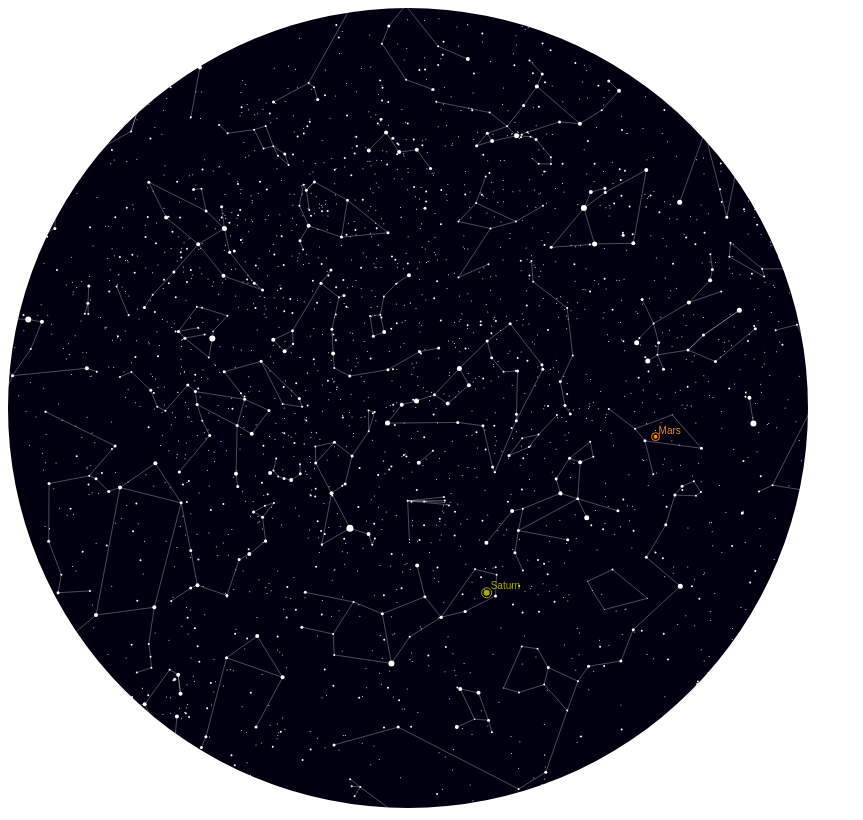
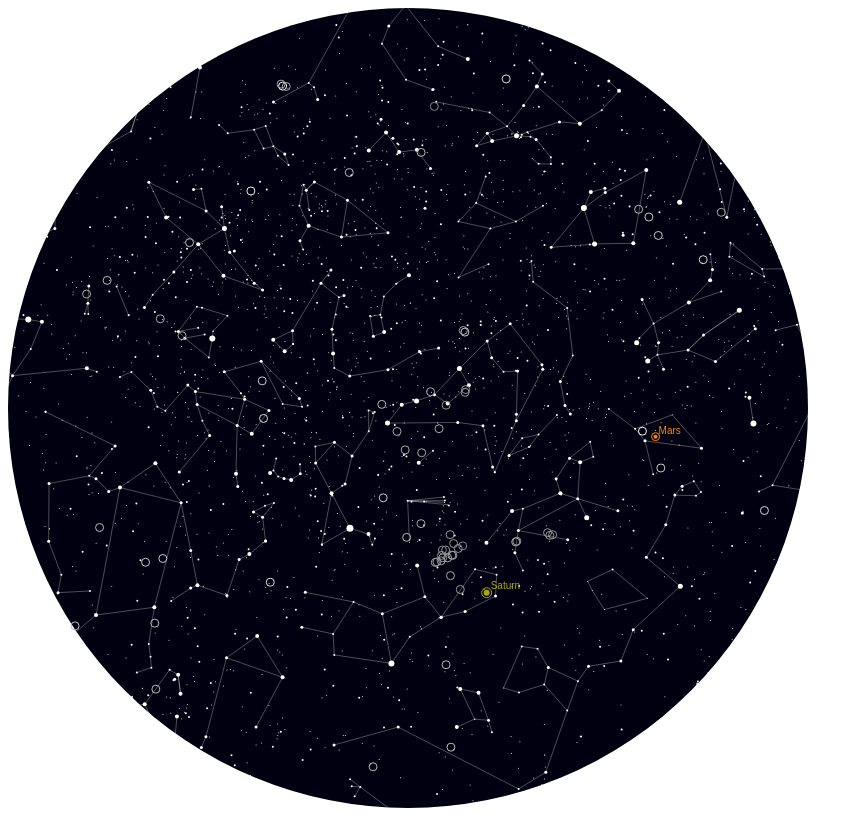
Before and after one commit to monoid/starchartjs, a plain HTML site: page test.html in a window 1280 px wide. Shown: the whole page, without its empty margins (0-863 px from the left). Drawn offline with Linux system fonts and the light colour scheme.

Commit message:
Add Messier catalogue

```diff
--- /dev/null
+++ b/messier.js
@@ -0,0 +1,110 @@
+var MESSIER =
+[["M45", "Tau", 1, 0.06603162216210776, 0.4209152370377081, 1.6]
+, ["M31", "And", 5, -0.012420926432870929, 0.720239183572968, 3.4]
+, ["M44", "Cnc", 1, 0.15129095010391086, 0.3487749780720723, 3.7]
+, ["M42", "Ori", 4, 0.09756390849982992, -0.09512044324540853, 4.0]
+, ["M7", "Sco", 1, 0.31238483233357855, -0.6076654605512581, 4.1]
+, ["M6", "Sco", 1, 0.30837058512406945, -0.5622869120668542, 4.2]
+, ["M24", "Sgr", 'B', 0.3190752599538865, -0.32259501744591407, 4.6]
+, ["M41", "Cma", 1, 0.11810060411849195, -0.36186493497846217, 4.6]
+, ["M39", "Cyg", 1, 0.37588575251036205, 0.8453211604593726, 4.6]
+, ["M22", "Sgr", 2, 0.32474759021778166, -0.4171336991329042, 5.1]
+, ["M47", "Pup", 1, 0.132819561267852, -0.2530727498615562, 5.2]
+, ["M35", "Gem", 1, 0.10730866915108274, 0.424696774942512, 5.3]
+, ["M34", "Per", 1, 0.047123891676382035, 0.7467100425333524, 5.5]
+, ["M48", "Hya", 1, 0.14364059075002167, -0.10122909760395354, 5.5]
+, ["M4", "Sco", 2, 0.28611763497651743, -0.46309399747238184, 5.6]
+, ["M5", "Ser", 2, 0.2672099220458086, 0.03636102489120788, 5.6]
+, ["M33", "Tri", 5, 0.027314403857415247, 0.5349434049171701, 5.7]
+, ["M13", "Her", 2, 0.29138271225383383, 0.6364634125586943, 5.8]
+, ["M46", "Pup", 1, 0.1343321717484357, -0.25859960755164896, 6.0]
+, ["M93", "Pup", 1, 0.13514666601824848, -0.416551902464452, 6.0]
+, ["M8", "Sgr", 4, 0.3152646509410114, -0.4255694699451904, 6.0]
+, ["M67", "Cnc", 1, 0.15428711166035172, 0.206239733112711, 6.1]
+, ["M37", "Aur", 1, 0.1025090104831767, 0.5681046446844839, 6.2]
+, ["M3", "Cvn", 2, 0.2391682869820089, 0.49538263586377435, 6.2]
+, ["M15", "Peg", 2, 0.37524579021907817, 0.212348387471256, 6.2]
+, ["M36", "Aur", 1, 0.09776752328977464, 0.5957390969817727, 6.3]
+, ["M50", "Mon", 1, 0.12310388927968734, -0.1454440995648315, 6.3]
+, ["M11", "Sct", 1, 0.3290236646534457, -0.10937397008201358, 6.3]
+, ["M55", "Sgr", 2, 0.343248073568601, -0.5404702860139521, 6.3]
+, ["M92", "Her", 2, 0.3016801575037615, 0.7528187202985867, 6.4]
+, ["M16", "Ser", 1, 0.3196279621075783, -0.2405645662169293, 6.4]
+, ["M21", "Sgr", 1, 0.31549733683902736, -0.39269908169872414, 6.5]
+, ["M25", "Sgr", 1, 0.32335133438955055, -0.33597587268653, 6.5]
+, ["M2", "Aqr", 2, 0.376263887575491, -0.01425352244785082, 6.5]
+, ["M62", "Oph", 2, 0.29705504251772896, -0.5256349859155841, 6.5]
+, ["M10", "Oph", 2, 0.2958623780727533, -0.07155849740721751, 6.6]
+, ["M12", "Oph", 2, 0.29298260627869893, -0.034033920140811386, 6.7]
+, ["M19", "Oph", 2, 0.2974622720976184, -0.4584398113782781, 6.8]
+, ["M28", "Sgr", 2, 0.32128602175527504, -0.434005193944098, 6.8]
+, ["M81", "Uma", 5, 0.17325301362058143, 1.2054407522458566, 6.9]
+, ["M23", "Sgr", 1, 0.3132284328214964, -0.33190343644750003, 6.9]
+, ["M17", "Sgr", 4, 0.3202097353693413, -0.2824524283173768, 7.0]
+, ["M29", "Cyg", 1, 0.3560180610326935, 0.6725335420415123, 7.1]
+, ["M30", "Cap", 2, 0.37827103458693484, -0.4046254920815881, 7.2]
+, ["M80", "Sco", 2, 0.284197771509355, -0.4011348525110103, 7.3]
+, ["M52", "Cas", 1, 0.40846521901591293, 1.07483189426267, 7.3]
+, ["M103", "Cas", 1, 0.027110780289962052, 1.0594148443092282, 7.4]
+, ["M38", "Aur", 1, 0.09552769038031492, 0.6254096035517517, 7.4]
+, ["M27", "Vul", 3, 0.3489494983472566, 0.39648061960352804, 7.4]
+, ["M18", "Sgr", 1, 0.31994795495656486, -0.299033071607723, 7.5]
+, ["M83", "Hya", 5, 0.2376556765014252, -0.521271651342328, 7.6]
+, ["M14", "Oph", 2, 0.3076433861018827, -0.0567232031605218, 7.6]
+, ["M54", "Sgr", 2, 0.3301872111769716, -0.532034515201666, 7.6]
+, ["M53", "Com", 2, 0.23064525603213062, 0.317068136349132, 7.6]
+, ["M69", "Sgr", 2, 0.3232931453600296, -0.5646140051139061, 7.6]
+, ["M9", "Oph", 2, 0.3022910252802849, -0.323176790707677, 7.7]
+, ["M79", "Lep", 2, 0.0943932208165325, -0.42847831284731597, 7.7]
+, ["M68", "Hya", 2, 0.22092960745065524, -0.46687558219056424, 7.8]
+, ["M101", "Uma", 5, 0.24527694134055394, 0.948586417666118, 7.9]
+, ["M70", "Sgr", 2, 0.3267256193077757, -0.5637413569246063, 7.9]
+, ["M107", "Oph", 2, 0.2887065318430349, -0.22776546083138702, 7.9]
+, ["M104", "Vir", 5, 0.22107503321107902, -0.20274909354213322, 8.0]
+, ["M26", "Sct", 1, 0.327307415976228, -0.1640609375680034, 8.0]
+, ["M32", "And", 6, -0.012420926432870929, 0.7132578576184339, 8.1]
+, ["M94", "Cvn", 5, 0.22424572674604876, 0.7176211921916901, 8.2]
+, ["M71", "Sge", 2, 0.3472623675914886, 0.32783100020847, 8.2]
+, ["M78", "Ori", 4, 0.1008509391321353, -8.726646471282037e-4, 8.3]
+, ["M56", "Lyr", 2, 0.3364412912959404, 0.52679853243911, 8.3]
+, ["M1", "Tau", 9, 0.09730210468036427, 0.384263310886438, 8.4]
+, ["M82", "Uma", 7, 0.17331120265010236, 1.2162036161051946, 8.4]
+, ["M106", "Cvn", 5, 0.214966378852534, 0.8255407291192962, 8.4]
+, ["M40", "Uma", 'C', 0.21595540510087566, 1.0137453974905983, 8.4]
+, ["M49", "Vir", 6, 0.21810797787274327, 0.1396263435405126, 8.4]
+, ["M51", "Cvn", 5, 0.23559036386714974, 0.8237954327406966, 8.4]
+, ["M110", "And", 6, -0.011751883524548321, 0.7275114078617282, 8.5]
+, ["M64", "Com", 5, 0.22593285750181671, 0.37844555486211906, 8.5]
+, ["M75", "Sgr", 2, 0.35084029070634776, -0.3825179911011491, 8.5]
+, ["M87", "Vir", 6, 0.21839887620696938, 0.21642082371028604, 8.6]
+, ["M63", "Cvn", 5, 0.23148883311335924, 0.733620038813584, 8.6]
+, ["M60", "Vir", 6, 0.22215131959701281, 0.201585523611918, 8.8]
+, ["M57", "Lyr", 3, 0.3297508636756324, 0.57654041549677, 8.8]
+, ["M77", "Cet", 5, 0.04732750939216292, -2.908882309481312e-4, 8.9]
+, ["M66", "Leo", 5, 0.19786217473663503, 0.22660191430786109, 8.9]
+, ["M86", "Vir", 8, 0.21706078600156994, 0.2260201410460981, 8.9]
+, ["M43", "Ori", 4, 0.0976220799743339, -0.09192067860236759, 9.0]
+, ["M20", "Sgr", 4, 0.31491556357726436, -0.4020075007003101, 9.0]
+, ["M73", "Aqr", 'A', 0.3661991750369578, -0.22049325994931604, 9.0]
+, ["M84", "Vir", 8, 0.21674079315258335, 0.22485659452257217, 9.1]
+, ["M85", "Com", 8, 0.21682807669686474, 0.3173590112766688, 9.1]
+, ["M96", "Leo", 5, 0.18814649104512574, 0.206239733112711, 9.2]
+, ["M105", "Leo", 6, 0.18843738937935187, 0.21962058835332698, 9.3]
+, ["M65", "Leo", 5, 0.19748399285812754, 0.22834723409314997, 9.3]
+, ["M100", "Com", 5, 0.21610083086129944, 0.276052899031295, 9.3]
+, ["M72", "Aqr", 2, 0.3646283755268532, -0.21874794016402715, 9.3]
+, ["M74", "Psc", 5, 0.028128889349719556, 0.2754711491762213, 9.4]
+, ["M90", "Vir", 5, 0.22014419599225826, 0.229801678950902, 9.5]
+, ["M88", "Com", 5, 0.21874794016402715, 0.25161830500380417, 9.6]
+, ["M59", "Vir", 6, 0.22165680647284197, 0.20333084339720692, 9.6]
+, ["M95", "Leo", 5, 0.18733200847865758, 0.204203514993196, 9.7]
+, ["M61", "Vir", 5, 0.21580995593376262, 0.07795803839664402, 9.7]
+, ["M58", "Vir", 5, 0.22040599981172393, 0.206239733112711, 9.7]
+, ["M109", "Uma", 5, 0.20874136984163638, 0.9317149696683028, 9.8]
+, ["M89", "Vir", 6, 0.21982422654996095, 0.219038815091564, 9.8]
+, ["M97", "Uma", 3, 0.19629136352318577, 0.9602219765281343, 9.9]
+, ["M99", "Com", 5, 0.21490821322970233, 0.25161830500380417, 9.9]
+, ["M108", "Uma", 5, 0.19533143178960458, 0.9715666370559246, 10.0]
+, ["M76", "Per", 3, 0.029786951923252477, 0.9000080811319839, 10.1]
+, ["M98", "Com", 5, 0.2134537683719503, 0.26005405240940105, 10.1]
+, ["M91", "Com", 5, 0.21973696641236884, 0.2530727498615562, 10.2]];
--- a/starmap.js
+++ b/starmap.js
@@ -48,7 +48,6 @@ function stereographicProjectPoints(arr, lam1, phi1, rad) {
 }
 
 function stereographicProjectObj(re, de, lam1, phi1, rad) {
-    var DEG2RAD = StarJs.Math.DEG2RAD;
     var cphi = Math.cos(phi1), sphi = Math.sin(phi1);
     de = lam1-de;
     var cosc = Math.cos(re), sinc = Math.sin(re);
@@ -161,6 +160,29 @@ StarMap.prototype.setPos = function (lat, lon, time) {
         }
     }
 
+    function messierColor(mag) {
+        var v = Math.min(15, Math.floor(19-mag));
+        var h = v.toString(16);
+        return '#'+h+h+h;
+    }
+
+    // Draw Messier objects
+    if (this.prop && this.prop.messier) {
+        var messier = this.prop.messier;
+        var mlen = messier.length, cc, cm;
+        for (i = 0; i < mlen; ++i) {
+            cc = messier[i];
+            cm = stereographicProjectObj(cc[4], 15*cc[3], lat, lon, halfsize);
+            if (cm[2]) {
+                var xx = cm[0]+halfsize, yy = halfsize-cm[1];
+                ctx.beginPath();
+                ctx.strokeStyle = messierColor(cc[5]);
+                ctx.arc(xx, yy, 4, 0, 2*Math.PI, true);
+                ctx.stroke();
+            }
+        }
+    }
+
     // Draw planets
     if (this.planets) {
         var jct = Ti.mjd2jct(mjd);
@@ -168,9 +190,9 @@ StarMap.prototype.setPos = function (lat, lon, time) {
         var equ2ecl = StarJs.Coord.ecl2equMatrix(jct);
         for (i = 0; i < StarMap.PLANETS.length; ++i) {
             var planet = StarMap.PLANETS[i];
-            var cc = planet.getCoord(jct, earthPos, equ2ecl);
+            cc = planet.getCoord(jct, earthPos, equ2ecl);
 
-            var cm = stereographicProjectObj(cc.theta, cc.phi, lat, lon, this.size/2);
+            cm = stereographicProjectObj(cc.theta, cc.phi, lat, lon, this.size/2);
             if (cm[2]) {
                 ctx.beginPath();
                 ctx.fillStyle = planet.color;
--- a/test.html
+++ b/test.html
@@ -11,9 +11,10 @@
     <canvas id="test-map800" width="800" height="800"></canvas>
     <script type="text/javascript" src="lib/starjs.min.js"></script>
     <script type="text/javascript" src="constellations-rey60.js"></script>
+    <script type="text/javascript" src="messier.js"></script>
     <script type="text/javascript" src="starmap.js"></script>
     <script type="text/javascript">
-      var map = new StarMap("test-map800", 800, REY_STARS60, REY_CONSTELLATIONS60, {});
+      var map = new StarMap("test-map800", 800, REY_STARS60, REY_CONSTELLATIONS60, {messier: MESSIER});
       map.setPos(83,54);
     </script>
   </body>
```
